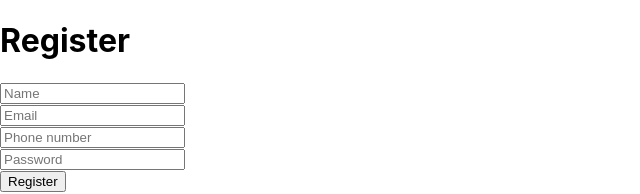
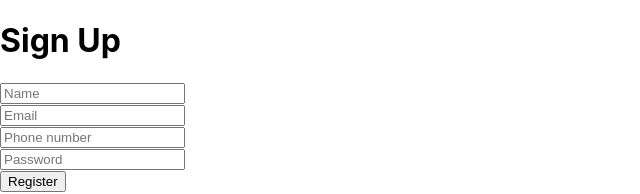
Before and after one commit to SwarnaIslam/Frontend_DevOps, a React (Create React App) app: page /register in a window 1280 px wide. Shown: the top 194 px of the page, without its empty margins (0-640 px from the left). Built offline with nearby package versions, Linux system fonts and the light colour scheme.

Commit message:
registration changed to sign up

```diff
--- a/src/pages/Register.js
+++ b/src/pages/Register.js
@@ -30,7 +30,7 @@ const Register = () => {
   }
   return (
     <div>
-      <h1>Register</h1>
+      <h1>Sign Up</h1>
       <form onSubmit={registerUser}>
         <input
           value={name}
```
